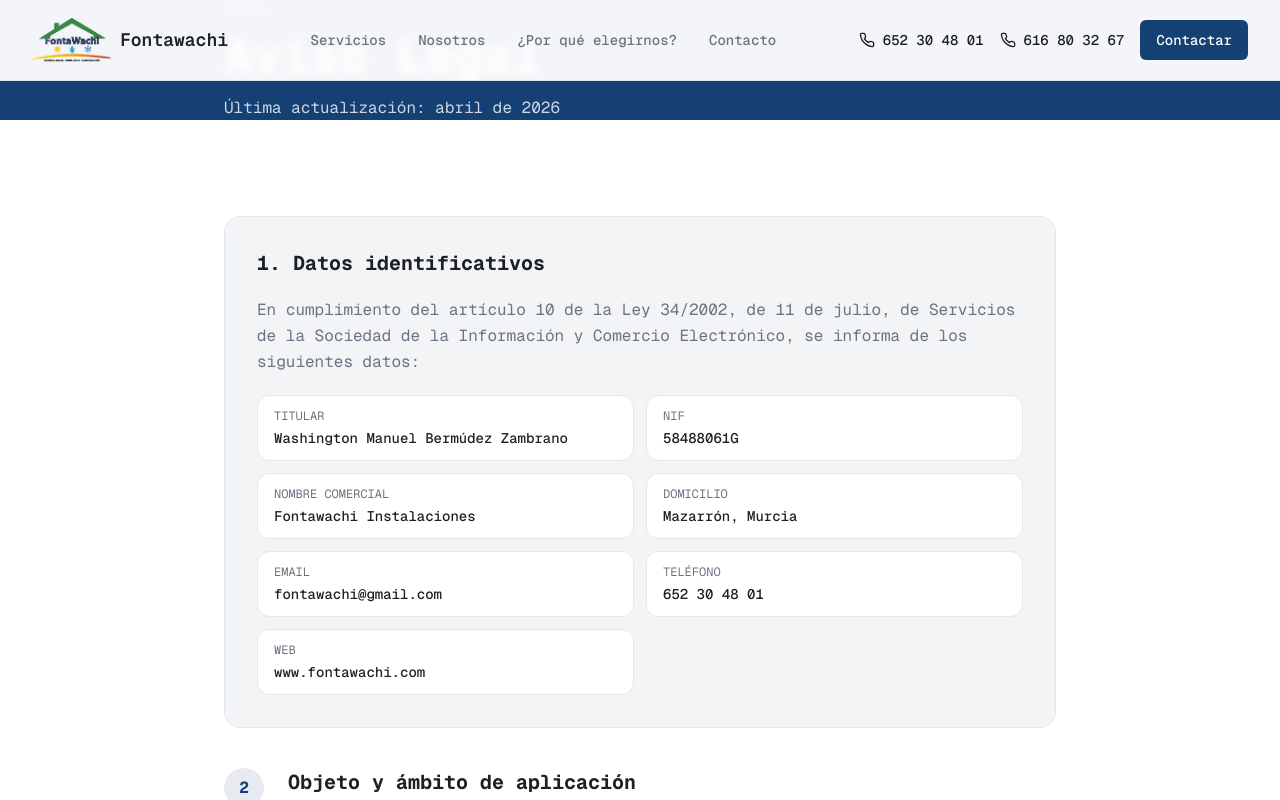
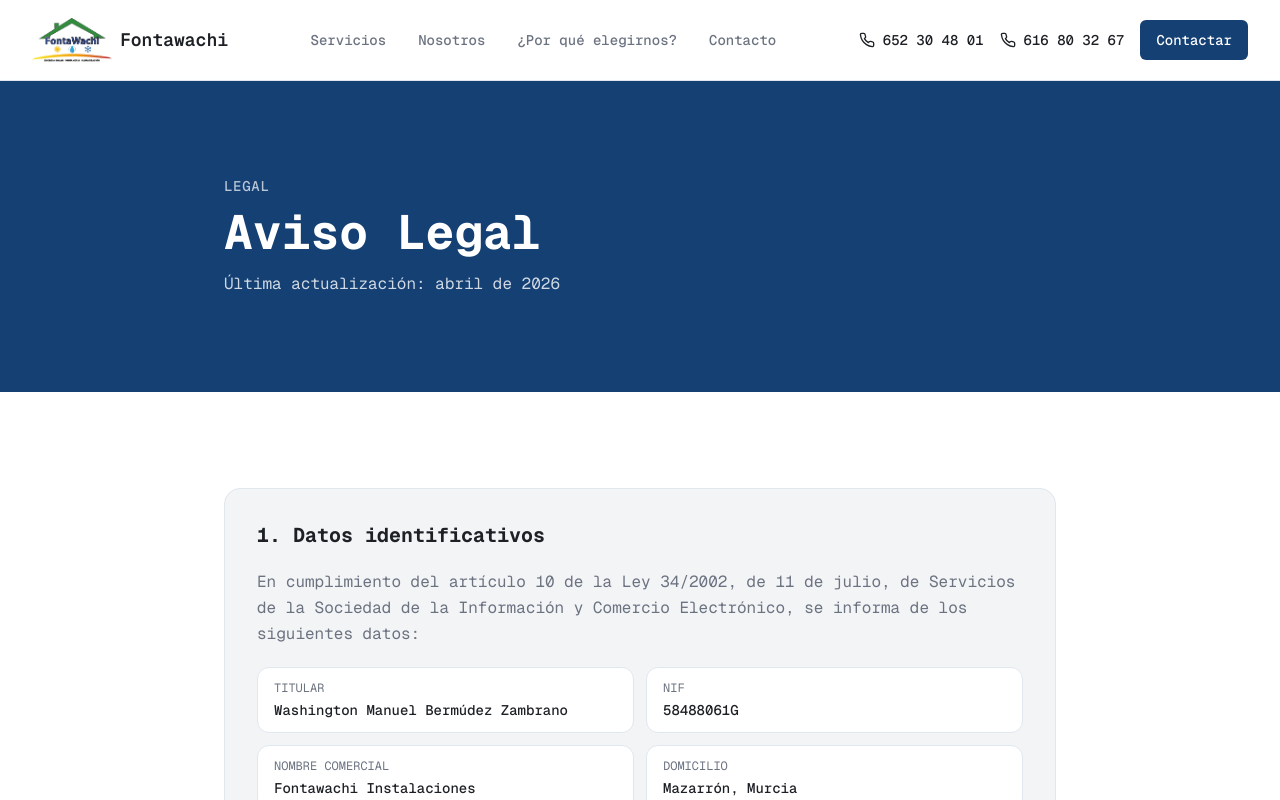
Before and after one commit to AlejandroBermudez90s/fontawachi, a Next.js app: page /aviso-legal in a window 1280 px wide. Shown: the top 800 px of the page. Built offline with nearby package versions, Linux system fonts and the light colour scheme.

Commit message:
retoque aviso y politica

```diff
--- a/app/aviso-legal/page.js
+++ b/app/aviso-legal/page.js
@@ -10,9 +10,9 @@ export default function AvisoLegalPage() {
   return (
     <>
       <Header />
-      <main className="bg-background min-h-screen">
+      <main className="bg-background min-h-screen pt-20">
         {/* Hero */}
-        <div className="bg-primary text-primary-foreground pt-28 pb-16 lg:pt-32 lg:pb-24">
+        <div className="bg-primary text-primary-foreground py-16 lg:py-24">
           <div className="max-w-4xl mx-auto px-4 sm:px-6 lg:px-8">
             <p className="text-primary-foreground/70 text-sm font-medium uppercase tracking-wider mb-3">Legal</p>
             <h1 className="text-3xl sm:text-4xl lg:text-5xl font-bold">Aviso Legal</h1>
--- a/app/politica-privacidad/page.js
+++ b/app/politica-privacidad/page.js
@@ -10,9 +10,9 @@ export default function PoliticaPrivacidadPage() {
   return (
     <>
       <Header />
-      <main className="bg-background min-h-screen">
+      <main className="bg-background min-h-screen pt-20">
         {/* Hero */}
-        <div className="bg-primary text-primary-foreground pt-28 pb-16 lg:pt-32 lg:pb-24">
+        <div className="bg-primary text-primary-foreground py-16 lg:py-24">
           <div className="max-w-4xl mx-auto px-4 sm:px-6 lg:px-8">
             <p className="text-primary-foreground/70 text-sm font-medium uppercase tracking-wider mb-3">Legal</p>
             <h1 className="text-3xl sm:text-4xl lg:text-5xl font-bold">Política de Privacidad</h1>
```
